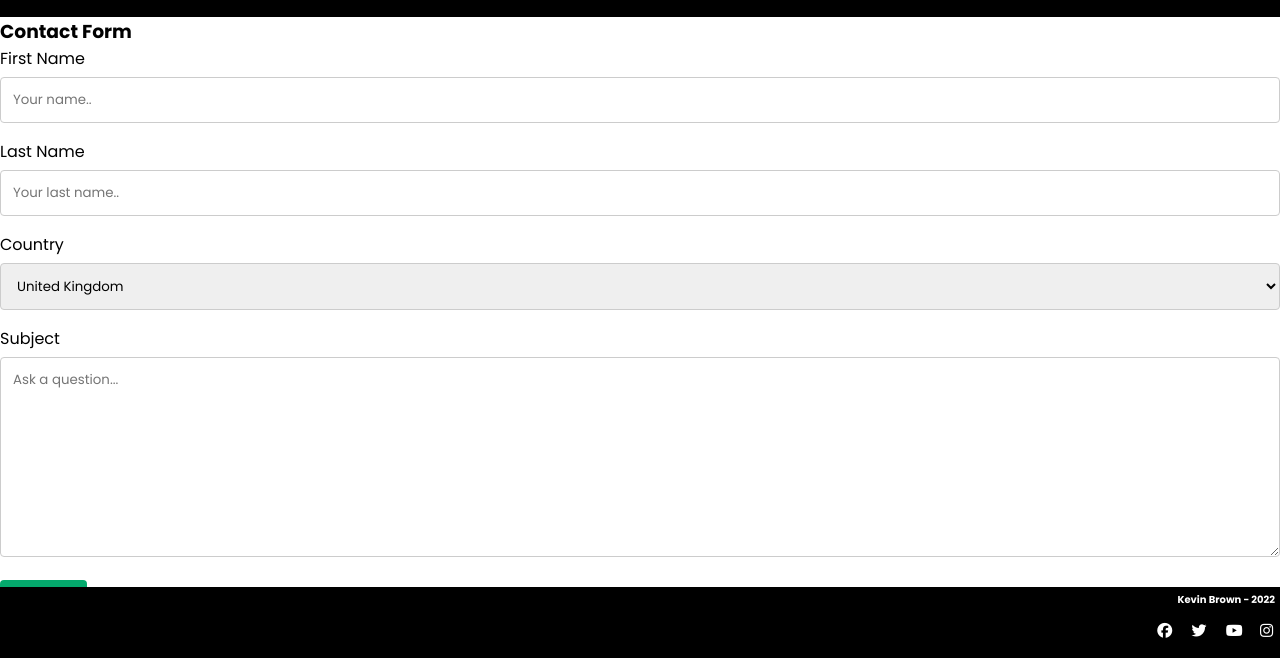
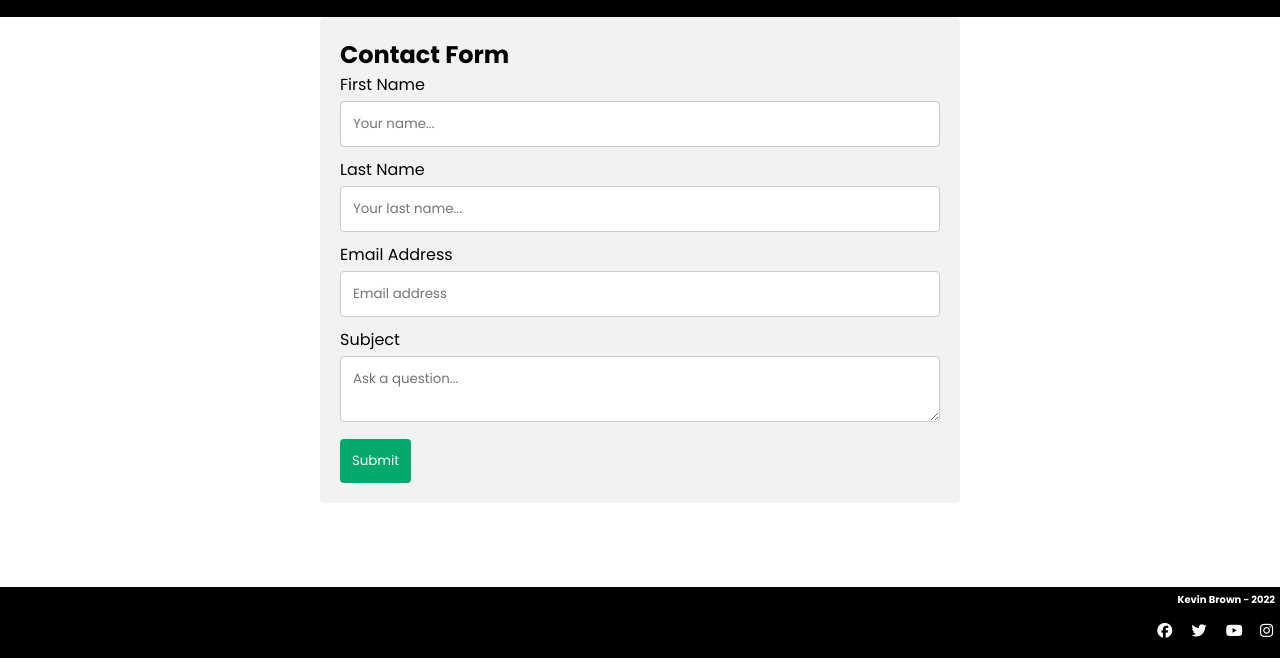
Before and after one commit to kevbrown1984/Final-Project, a plain HTML site: page contact.html in a window 1280 px wide. Shown: the part 142-800 px from the top of the page. Drawn offline with Linux system fonts and the light colour scheme.

Commit message:
Add files via upload

```diff
--- a/contact.html
+++ b/contact.html
@@ -39,16 +39,15 @@
         <li><a class="active" href="contact.html">Contact</a></li>
       </ul>
     </nav>
-    <h3>Contact Form</h3>
-
-    <div class="form">
+     <div class="form">
+      <h2>Contact Form</h2>
       <form action="/action_page.php">
         <label for="fname">First Name</label>
         <input
           type="text"
           id="fname"
           name="firstname"
-          placeholder="Your name.."
+          placeholder="Your name..."
         />
 
         <label for="lname">Last Name</label>
@@ -56,22 +55,17 @@
           type="text"
           id="lname"
           name="lastname"
-          placeholder="Your last name.."
+          placeholder="Your last name..."
         />
+        <label for="email">Email Address</label>
+        <input id="email" name="Email" placeholder="Email address" type="text" value="" />
 
-        <label for="country">Country</label>
-        <select id="country" name="country">
-          <option value="United Kingdom">United Kingdom</option>
-          <option value="Germany">Germany</option>
-          <option value="usa">USA</option>
-        </select>
-
-        <label for="subject">Subject</label>
+    <label for="subject">Subject</label>
         <textarea
           id="subject"
           name="subject"
           placeholder="Ask a question..."
-          style="height: 200px"
+          style="width: 100%"
         ></textarea>
 
         <input type="submit" value="Submit" />
--- a/style.css
+++ b/style.css
@@ -14,14 +14,12 @@ nav {
   align-items: center;
   justify-content: space-between;
   flex-wrap: wrap;
-  padding: 20pX;
+  padding: 20px;
   gap: 20px;
-
 }
 
 .logo-image {
   width: auto;
-
 }
 nav h1 {
   color: #fff;
@@ -69,8 +67,6 @@ input[type="checkbox"] {
   }
 } */
 
-
-
 @media (max-width: 615px) {
   nav {
     padding: 20px;
@@ -82,7 +78,7 @@ input[type="checkbox"] {
     display: block;
     position: absolute;
     right: 20px;
-    top: 20px;;
+    top: 20px;
   }
   #click:checked ~ .menu-btn i:before {
     content: "\f00d";
@@ -127,14 +123,11 @@ input[type="checkbox"] {
   }
 }
 
-
 body,
 html {
   height: 100%;
   margin: 0;
-  overflow: hidden;
 }
-
 .bg {
   /* The image used */
   background-image: url("assets/images/1966.png");
@@ -147,24 +140,27 @@ html {
   background-repeat: no-repeat;
   background-size: cover;
 }
-
+.form {
+  width: 50%;
+  border-radius: 5px;
+  background-color: #f2f2f2;
+  padding: 20px;
+  margin: 0 auto;
+}
 input[type="text"],
-select,
 textarea {
   width: 100%;
   padding: 12px;
   border: 1px solid #ccc;
   border-radius: 4px;
   box-sizing: border-box;
-  margin-top: 6px;
-  margin-bottom: 16px;
-  resize: vertical;
+  margin-top: 4px;
+  margin-bottom: 10px;
 }
-
 input[type="submit"] {
   background-color: #04aa6d;
   color: white;
-  padding: 12px 20px;
+  padding: 12px 12px;
   border: none;
   border-radius: 4px;
   cursor: pointer;
@@ -178,7 +174,6 @@ input[type="submit"]:hover {
   display: grid;
   gap: 20px;
   grid-template-columns: repeat(3, minmax(240px, 1fr));
-
   width: 100%;
   border-radius: 5px;
   background-color: white;
@@ -214,13 +209,17 @@ input[type="submit"]:hover {
   justify-items: center;
   align-items: center;
   align-content: center;
+  font-size: 20px;
   color: white;
   padding: 20px;
   font-family: sans-serif;
   transform: translateY(100%);
   transition: transform 1s ease-out;
 }
-
+.overlay h2 {
+  font-size: 25px;
+  text-align: center;
+}
 img {
   display: block;
   width: 100%;
@@ -234,7 +233,7 @@ img {
 table,
 th,
 td {
-  border: solid 1px #000;
+  border: solid 4px #000;
   padding: 10px;
 }
 
@@ -260,7 +259,7 @@ caption {
   padding: 5px;
   text-align: right;
 }
-h2 {
+.footer h2 {
   font-size: 10px;
 }
 .fa {
```
Also changed, not shown: history.html (+7 -1 lines), records.html (+1 -4 lines).
